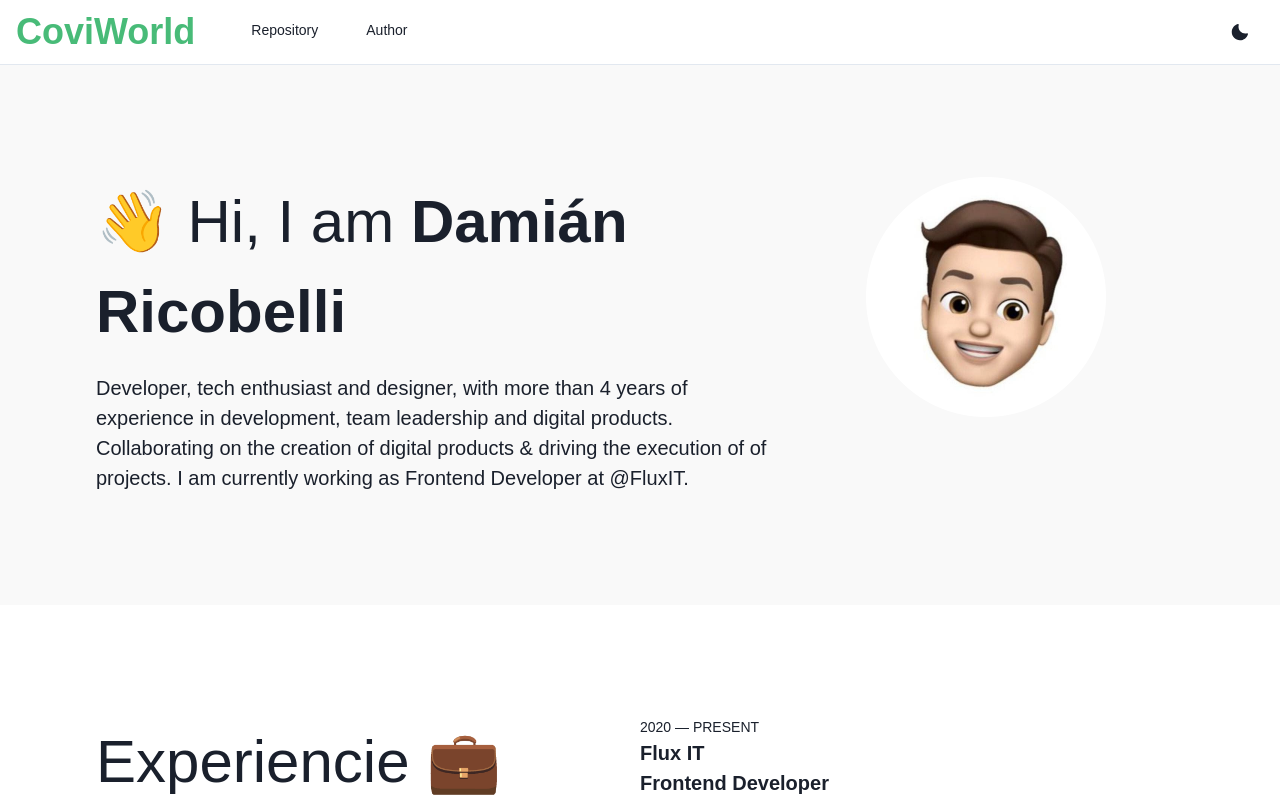
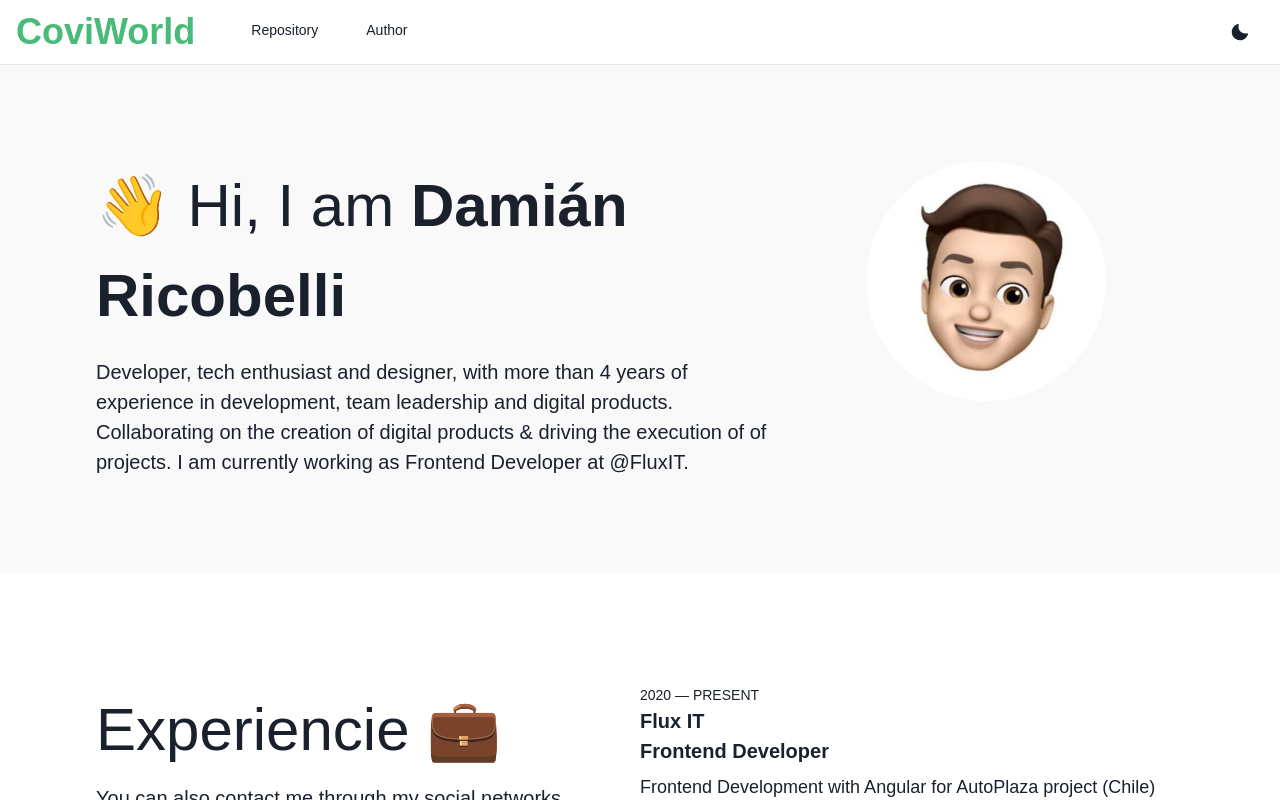
Before and after one commit to damianricobelli/covid-19, a Next.js app: page /author in a window 1280 px wide. Shown: the top 800 px of the page. Built offline with nearby package versions, Linux system fonts and the light colour scheme; a web font is replaced by a local one.

Commit message:
💄 Minnor changes of UI

```diff
--- a/src/pages/author/index.tsx
+++ b/src/pages/author/index.tsx
@@ -18,9 +18,9 @@ interface indexProps {}
 const index: React.FC<indexProps> = ({}) => {
   return (
     <>
-      <Container bg={useColorModeValue("#F9F9F9", "gray.700")} maxW={"100%"}>
+      <Container bg={useColorModeValue("#F9F9F9", "gray.800")} maxW={"100%"}>
         <Stack
-          py={{ base: 20, md: 28 }}
+          py={{ base: 20, md: 24 }}
           px={{ base: 10, md: 20 }}
           align="center"
           justify="center"
```
